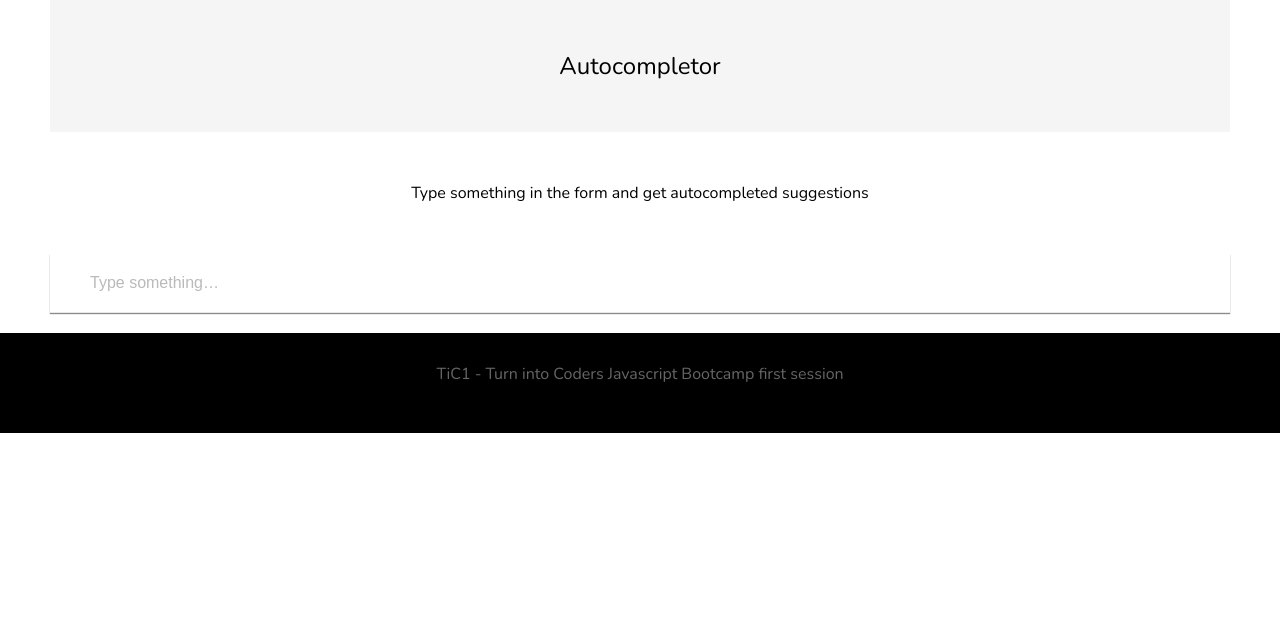
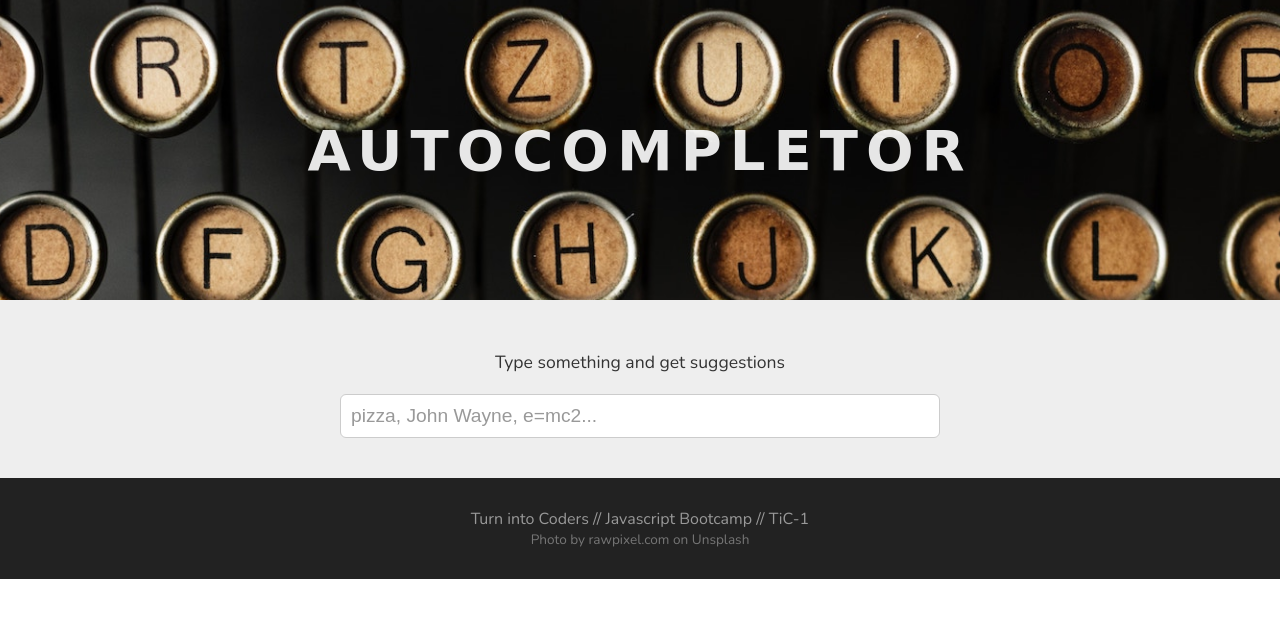
Before and after one commit to TiC-1/Week4_project_autocompleter, a website: page public/index.html in a window 1280 px wide. Drawn offline with nearby package versions, Linux system fonts and the light colour scheme; a web font is replaced by a local one.

Commit message:
CSS improvement

```diff
--- a/public/index.html
+++ b/public/index.html
@@ -4,42 +4,42 @@
 <head>
   <meta charset="utf-8">
   <meta name="viewport" content="width=device-width, initial-scale=1.0">
-  <title>Autocomplete</title>
+  <title>Autocompletor</title>
   <link href="https://fonts.googleapis.com/css?family=Nunito" rel="stylesheet">
+  <link href="https://fonts.googleapis.com/css?family=Bungee+Inline" rel="stylesheet">
   <link rel="stylesheet" href="./style.css">
 </head>
 
 <body>
 
-  <header>
+  <section class="mainContainer">
 
-  </header>
+    <header class="header">
+      <h1 class="heading">Autocompletor</h1>
+    </header>
 
-  <section class="mainContainer">
     <div class="formContainer">
-      <h1 class="input_heading" tabindex="0">Autocompletor</h1>
-      <p class=instruction> Type something in the form and get autocompleted suggestions</p>
-      <form class="form" id="searchForm">
-        <input class="inputBox" id="input_box" aria-label="input textbox" placeholder="Type something…" type="text" name="description" value="" required aria-required="true" oninput="getInputValue()">
-        <!-- <input class="inputButton" type="submit" role="button" aria-label="Search" value="" tabindex="0"> -->
+      <p class=instruction> Type something and get suggestions</p>
+      <form id="searchForm" class="form">
+        <input id="inputBox" class="inputBox" aria-label="input textbox" placeholder="pizza, John Wayne, e=mc2..." type="text" name="description" value="" required aria-required="true" oninput="getInputValue()">
       </form>
+
       <div id="acPreview">
       </div>
+
     </div>
+
+    <footer>
+      <p>Turn into Coders // Javascript Bootcamp // TiC-1</p>
+      <p class="credits">Photo by rawpixel.com on Unsplash</p>
+    </footer>
+
   </section>
-
-  <footer>
-    <p>TiC1 - Turn into Coders Javascript Bootcamp first session</p>
-  </footer>
 
   <script src="./test/testobj.js"></script>
   <script src="./js/logic.js"></script>
   <script src="./js/dom.js"></script>
 
-        <script type="text/javascript" src="/test/testobj.js"></script>
-        <script src="js/logic.js"></script>
-        <script src="js/dom.js"></script>
-
 </body>
 
 </html>
--- a/public/js/dom.js
+++ b/public/js/dom.js
@@ -4,7 +4,7 @@ var container = document.getElementById("acPreview");
 
 // Function to track any change in the form text field in index.html
 function getInputValue() {
-  var str = document.getElementById("input_box").value;
+  var str = document.getElementById("inputBox").value;
   // Launch main (or first) function in logic.js with updateDOM as a callback
   getWordlist(updateDOM, str);
 }
--- a/public/style.css
+++ b/public/style.css
@@ -9,79 +9,104 @@ body {
 }
 
 .mainContainer {
-  margin: 0 50px;
+  width: 100%;
+  margin: 0;
+  background-color: #eee;
+  text-align: center;
+}
+
+.header {
+  height: 200px;
+  background-image: url(./assets/images/rawpixel-com-274862-unsplash.jpg);
+  background-position: center;
+  background-size: 150%;
+  text-align: center;
+  display: flex;
+  align-items: center;
+  justify-content: center;
+}
+
+.heading {
+  font-family: 'Bungee Inline', cursive;
+  color: white;
+  opacity: 0.9;
+  font-size: 2rem;
+  letter-spacing: 0.2rem;
+  text-transform: uppercase;
+  text-align: center;
+}
+
+.formContainer {
+  margin: 30px 20px;
+  text-align: center;
 }
 
 .instruction {
-  font-weight: normal;
   text-align: center;
-  color: black;
-  padding: 50px 40px;
+  color: #333;
+  font-size: 1.1rem;
+  padding: 20px 0;
 }
 
 .form {
   width: 100%;
-  box-shadow: 0px 1px 1px 0px rgba(100, 100, 100, 0.75);
-}
-
-.input_heading {
-  font-weight: normal;
   text-align: center;
-  color: black;
-  padding: 50px 40px;
-  background: whitesmoke;
-}
-
-.form {
-  border-bottom: 1px solid rgba(100, 100, 100, 0.15);
-  padding: 20px 0;
-  display: flex;
-  justify-content: space-between;
 }
 
 .inputBox {
-  padding-left: 40px;
-  border: none;
-  outline: none;
-  font-size: 1rem;
-  width: 90%;
-}
-
-.inputButton {
-  padding: 20px;
-  margin-right: 20px;
-  background-size: 25px;
-  background: url('./assets/images/search.svg');
-  background-repeat: no-repeat;
-  background-position: center;
-}
-
-.inputButton:hover {
-  opacity: 0.8;
-  background-size: 28px;
+  width: 100%;
+  border: 1px solid #ccc;
+  padding: 10px;
+  border-radius: 6px;
+  font-size: 1.2rem;
 }
 
 .inputBox::-webkit-input-placeholder {
-  font-size: 1rem;
-  color: #bababa;
+  font-size: 1.2rem;
+  color: #999;
 }
+
+.acList {
+  /*border: 1px solid #ccc;*/
+  background-color: #fff;
+  color: #666;
+  list-style: none;
+  text-align: left;
+  padding: 10px;
+  margin: 20px 0;
+  border-radius: 6px;
+}
+
+.acWord {}
 
 footer {
   text-align: center;
-  background-color: #000;
+  background-color: #222;
   padding: 30px;
-  color: #666;
+  color: #999;
   min-height: 100px;
-  margin-top: 20px;
+  margin-top: 40px;
 }
 
-.acList {
-  border: 1px solid #888;
-  padding: 20px
+.credits {
+  font-size: 0.85rem;
+  opacity: 0.7;
 }
 
-.acWord {
-  color: #999
+@media (min-width: 768px) {
+  .header {
+    height: 300px;
+  }
+  .heading {
+    font-size: 3.5rem;
+    letter-spacing: 0.5rem;
+  }
+  .inputBox {
+    width: 600px;
+  }
+  .acList {
+    width: 600px;
+    margin-left: auto;
+    margin-right: auto;
+  }
 }
-
-@media (min-width: 768px) {}
```
Also changed, not shown: public/assets/images/rawpixel-com-274862-unsplash.jpg (added).
